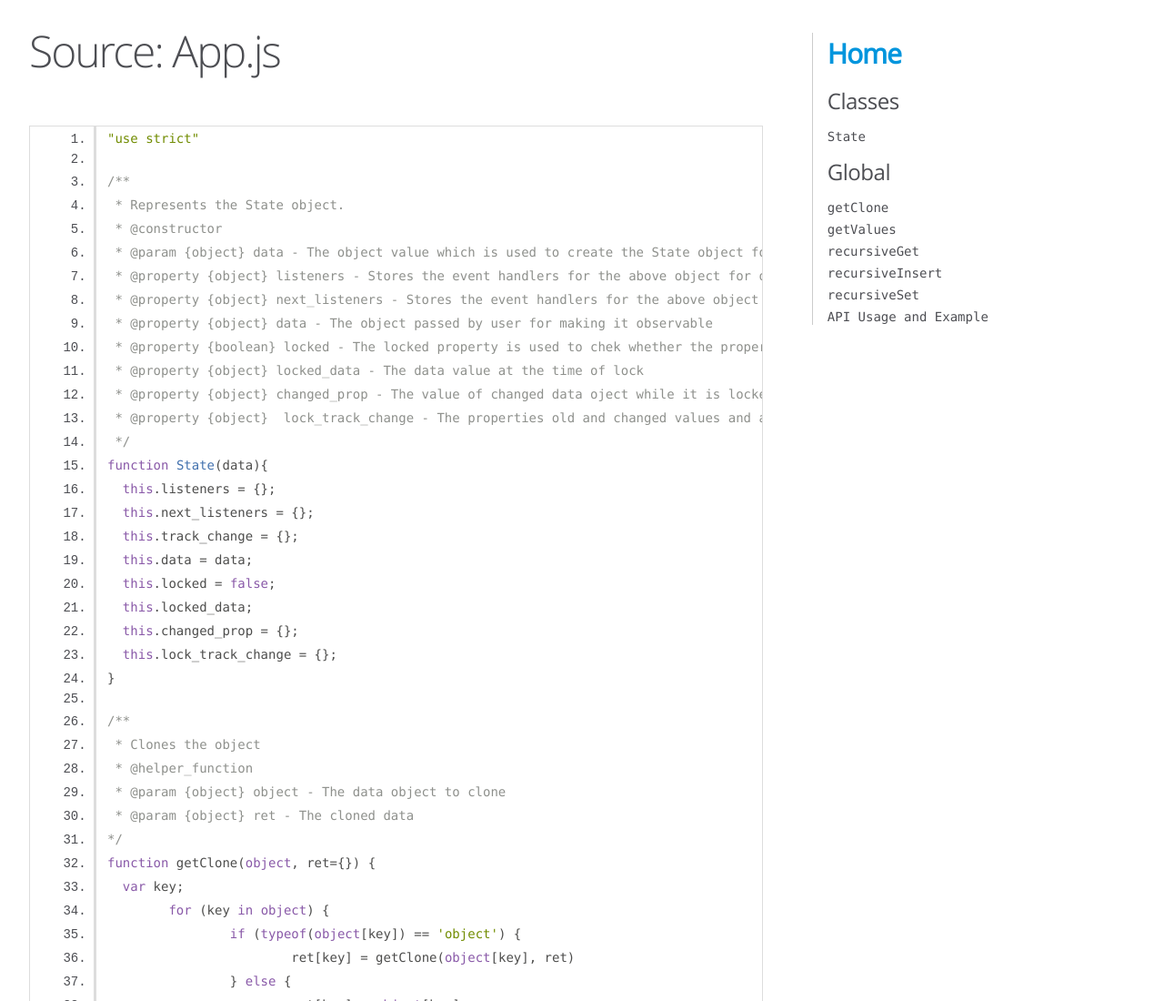
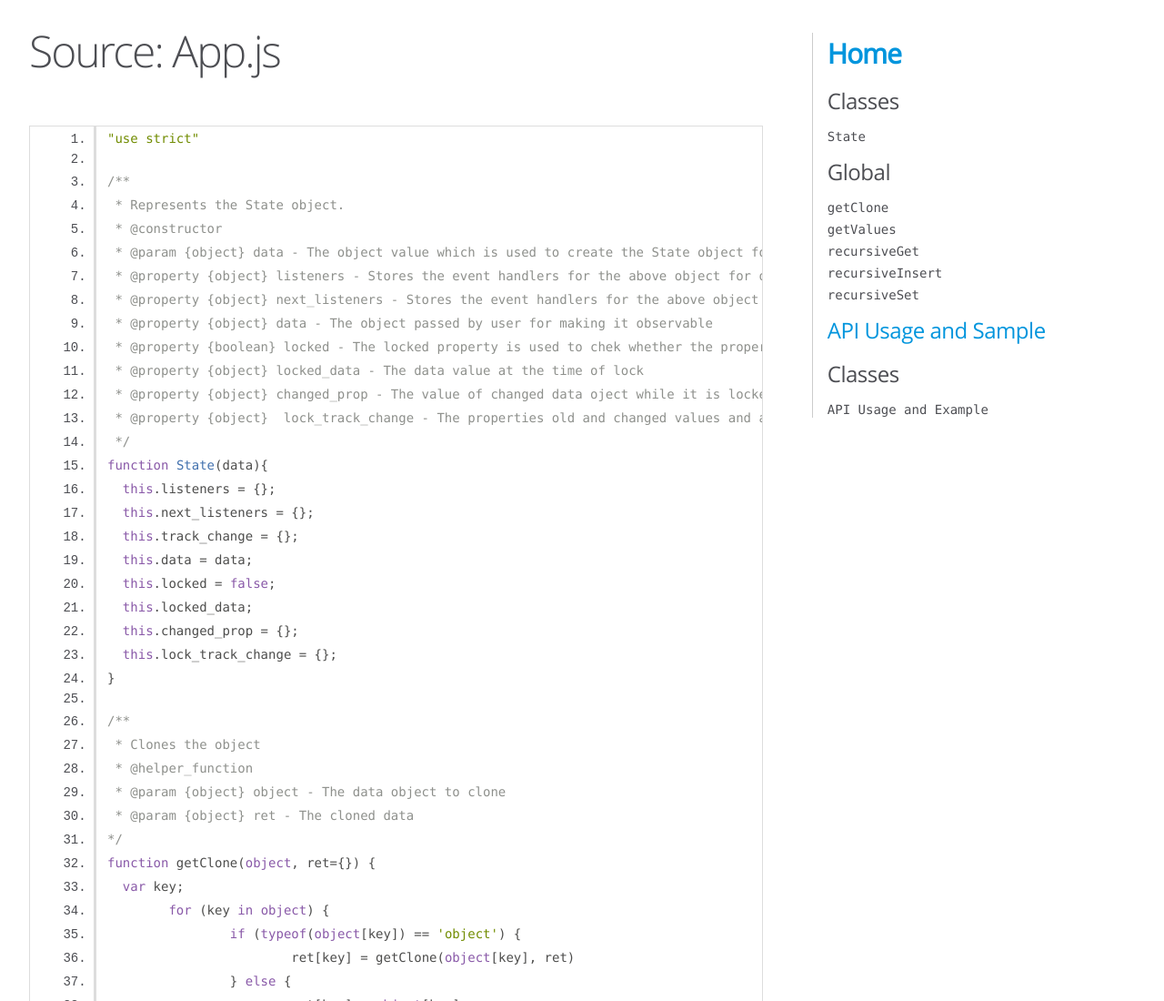
Before and after one commit to kewal07/javascript-state-observables, a website: page out/App.js.html in a window 1280 px wide. Shown: the top 1100 px of the page at 91% size. Drawn offline with Linux system fonts and the light colour scheme.

Commit message:
typos fix

```diff
--- a/out/App.js.html
+++ b/out/App.js.html
@@ -344,7 +344,7 @@ module.exports = {
 </div>
 
 <nav>
-    <h2><a href="index.html">Home</a></h2><h3>Classes</h3><ul><li><a href="State.html">State</a></li></ul><h3>Global</h3><ul><li><a href="global.html#getClone">getClone</a></li><li><a href="global.html#getValues">getValues</a></li><li><a href="global.html#recursiveGet">recursiveGet</a></li><li><a href="global.html#recursiveInsert">recursiveInsert</a></li><li><a href="global.html#recursiveSet">recursiveSet</a></li></ul><ul><li><a href="usage.html">API Usage and Example</a></li></ul>
+    <h2><a href="index.html">Home</a></h2><h3>Classes</h3><ul><li><a href="State.html">State</a></li></ul><h3>Global</h3><ul><li><a href="global.html#getClone">getClone</a></li><li><a href="global.html#getValues">getValues</a></li><li><a href="global.html#recursiveGet">recursiveGet</a></li><li><a href="global.html#recursiveInsert">recursiveInsert</a></li><li><a href="global.html#recursiveSet">recursiveSet</a></li></ul><h3><a href="usage.html">API Usage and Sample</a></h2><h3>Classes</h3><ul><li><a href="usage.html">API Usage and Example</a></li></ul>
 </nav>
 
 <br class="clear">
```
Also changed, not shown: out/State.html (+1 -1 lines), out/global.html (+1 -1 lines), out/index.html (+1 -1 lines), out/usage.html (+1 -1 lines).
